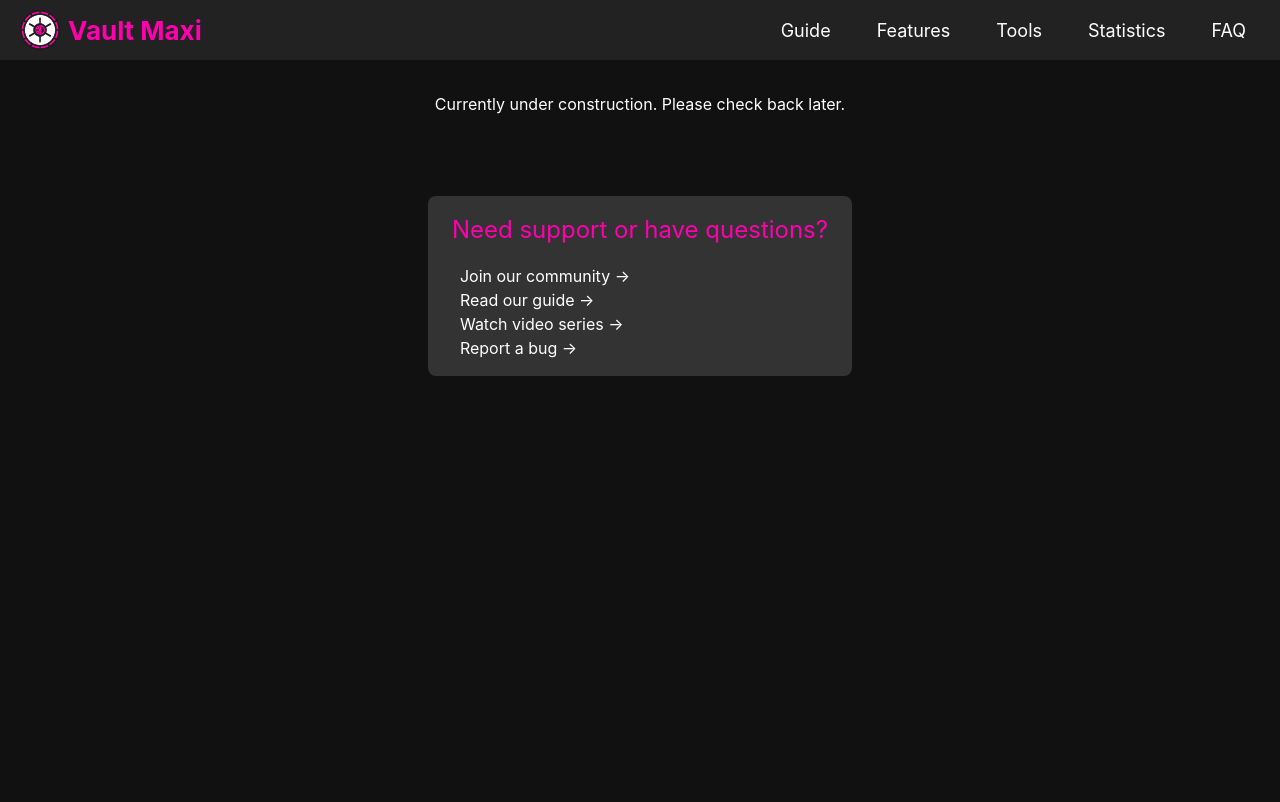
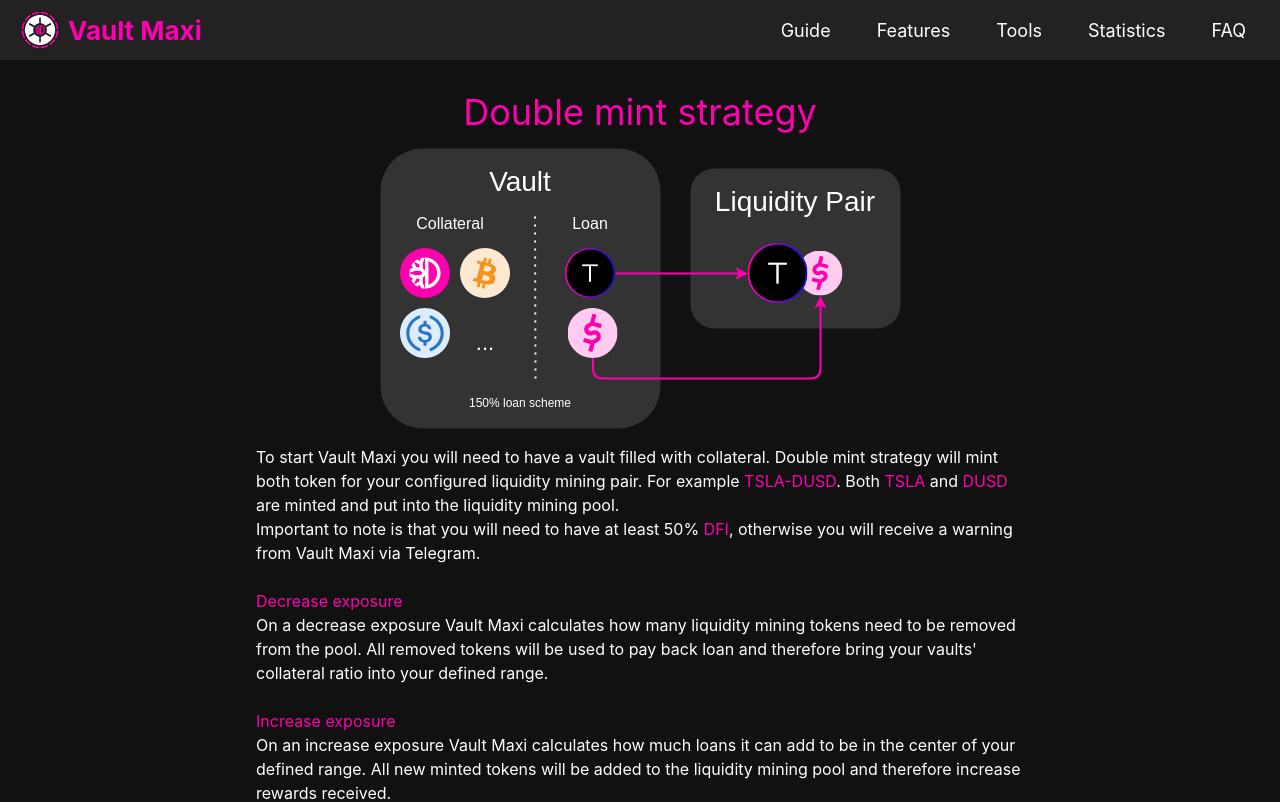
Before and after one commit to Krysh90/vault-maxi-web, a Next.js app: page /feature/vault-maxi/double-mint in a window 1280 px wide. Shown: the top 802 px of the page. Built offline with nearby package versions, Linux system fonts and the light colour scheme.

Commit message:
[double-mint] added double mint explanation

```diff
--- /dev/null
+++ b/components/core/page-header.tsx
@@ -0,0 +1,13 @@
+interface PageHeaderProps {
+  pageHeader: string
+  children: any
+}
+
+export default function PageHeader({ pageHeader, children }: PageHeaderProps) {
+  return (
+    <>
+      <h1 className="text-4xl text-main">{pageHeader}</h1>
+      <div className="flex flex-col w-full pt-4 gap-4 items-center">{children}</div>
+    </>
+  )
+}
--- a/pages/feature/vault-maxi/basic.tsx
+++ b/pages/feature/vault-maxi/basic.tsx
@@ -1,15 +1,15 @@
 import { NextPage } from 'next'
 import Image from 'next/future/image'
+import Link from 'next/link'
 import Layout from '../../../components/core/layout'
+import PageHeader from '../../../components/core/page-header'
 import overview from '../../../public/basic.svg'
 
 const VaultMaxiBasic: NextPage = () => {
   return (
-    <Layout page="Vault Maxi - Basic">
-      <h1 className="text-4xl text-main">Basic overview</h1>
-      <div className="flex flex-col w-full pt-4 gap-4 items-center">
+    <Layout page="Basic">
+      <PageHeader pageHeader="Basic overview">
         <Image src={overview} alt="Overview of vault-maxi; vault plus aws lambda equals vault-maxi" />
-        <p className="text-hint">We start from right to left</p>
         <h3>DeFiChain</h3>
         <div>
           <p>This represents your DeFiChain wallet consisting of an address and a vault.</p>
@@ -72,12 +72,13 @@
             You are able to define a collateral ratio range for your vault. For example <em>190%</em> to <em>210%</em>.
             Vault Maxi will keep your vault within this range.
           </p>
-          <p>If we keep it as simple as possible Vault Maxi is able to do following list of actions</p>
+          <p>If we keep it as simple as possible Vault Maxi is able to do following list of functionalities</p>
           <ul className="ml-8">
             <li className="list-disc">decrease exposure</li>
             <li className="list-disc">increase exposure</li>
             <li className="list-disc">reinvest</li>
             <li className="list-disc">communication</li>
+            <li className="list-disc">strategies</li>
           </ul>
         </div>
         <p className="text-hint">
@@ -114,7 +115,26 @@
             retrieve a message on each execution every 15 minutes too.
           </p>
         </div>
-      </div>
+        <div>
+          <h4>Strategies</h4>
+          <p>
+            Vault Maxi has two different mint strategies. There is not a strategy X is better than Y, everything depends
+            on your current position and how you want to position within the DeFiChain ecosystem:
+          </p>
+          <ul>
+            <li>
+              <Link href="/feature/vault-maxi/double-mint">
+                <a className="hover:text-main ease-in duration-100">Double mint strategy &rarr;</a>
+              </Link>
+            </li>
+            <li>
+              <Link href="/feature/vault-maxi/single-mint">
+                <a className="hover:text-main ease-in duration-100">Single mint strategy &rarr;</a>
+              </Link>
+            </li>
+          </ul>
+        </div>
+      </PageHeader>
     </Layout>
   )
 }
--- a/pages/feature/vault-maxi/double-mint.tsx
+++ b/pages/feature/vault-maxi/double-mint.tsx
@@ -1,10 +1,43 @@
 import { NextPage } from 'next'
+import Image from 'next/future/image'
+import Link from 'next/link'
 import Layout from '../../../components/core/layout'
+import PageHeader from '../../../components/core/page-header'
+import overview from '../../../public/double-mint.svg'
 
 const VaultMaxiDoubleMint: NextPage = () => {
   return (
-    <Layout page="Vault Maxi - Double mint">
-      <h1>Currently under construction. Please check back later.</h1>
+    <Layout page="Double mint">
+      <PageHeader pageHeader="Double mint strategy">
+        <Image src={overview} alt="Overview of vault-maxis' double mint strategy" />
+        <div>
+          <p>
+            To start Vault Maxi you will need to have a vault filled with collateral. Double mint strategy will mint
+            both token for your configured liquidity mining pair. For example <em>TSLA-DUSD</em>. Both <em>TSLA</em> and{' '}
+            <em>DUSD</em> are minted and put into the liquidity mining pool.
+          </p>
+          <p>
+            Important to note is that you will need to have at least 50% <em>DFI</em>, otherwise you will receive a
+            warning from Vault Maxi via Telegram.
+          </p>
+        </div>
+        <div>
+          <h4>Decrease exposure</h4>
+          <p>
+            On a decrease exposure Vault Maxi calculates how many liquidity mining tokens need to be removed from the
+            pool. All removed tokens will be used to pay back loan and therefore bring your vaults&apos; collateral
+            ratio into your defined range.
+          </p>
+        </div>
+        <div>
+          <h4>Increase exposure</h4>
+          <p>
+            On an increase exposure Vault Maxi calculates how much loans it can add to be in the center of your defined
+            range. All new minted tokens will be added to the liquidity mining pool and therefore increase rewards
+            received.
+          </p>
+        </div>
+      </PageHeader>
     </Layout>
   )
 }
--- a/pages/vault-maxi.tsx
+++ /dev/null
@@ -1,37 +0,0 @@
-import { NextPage } from 'next'
-import Layout from '../components/core/layout'
-import styles from '../styles/pages/vault-maxi.module.css'
-
-const VaultMaxi: NextPage = () => {
-  return (
-    <Layout page="Bot">
-      <h1>Currently under construction. Please check back later.</h1>
-
-      <div className={styles.explanation}>
-        <h2>How does it work?</h2>
-        <ul>
-          <li>
-            The DeFiChain VaultMaxi script runs on AWS (Amazon Web Services) as a so-called Lambda function. AWS Lambda
-            is a compute service that lets you run code without provisioning or managing servers. AWS Lambda can be used
-            for our purpose as a <em>free</em> service.
-          </li>
-          <li>
-            The instructions in this document explain how the script can be set up to run as a Lambda function, and how
-            it can be configured to monitor a specific vault.
-          </li>
-          <li>
-            Once set up, the script is triggered with an interval of 15 minutes. During each execution it takes the
-            actions that are required to keep the configured vault in optimal condition.
-          </li>
-          <li>
-            Optionally, the script can send information about the actions it has executed to a Telegram bot. In this
-            way, you can easily keep track of the actions that the script has executed on your vault. Instructions for
-            setting up a Telegram bot are provided in our guide.
-          </li>
-        </ul>
-      </div>
-    </Layout>
-  )
-}
-
-export default VaultMaxi
```
Also changed, not shown: public/basic.svg, public/double-mint.svg (added).
